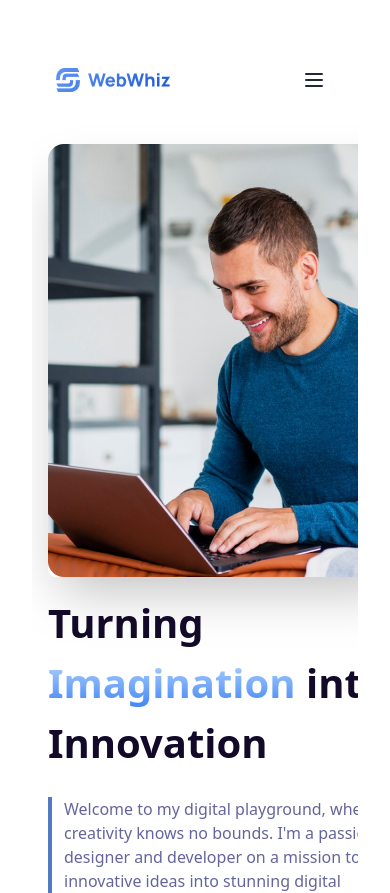
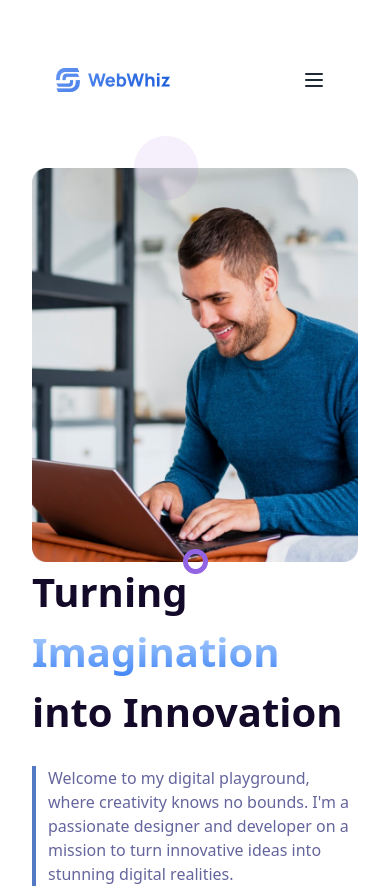
Before and after one commit to RashedAkash/webWhiz, a React (Vite) app: page / in a window 390 px wide. Shown: the top 893 px of the page. Built offline with nearby package versions, Linux system fonts and the light colour scheme.

Commit message:
banner section responsive complete

```diff
--- a/src/Components/Banner/Banner.jsx
+++ b/src/Components/Banner/Banner.jsx
@@ -3,14 +3,21 @@ import bannerImg from '../../assets/images/banner/banner.png'
 import RightTitle from '../../Shared/RightTitle/RightTitle';
 import RoudedBtn from '../../Shared/RoudedBtn/RoudedBtn';
 import MiddleTitle from '../../Shared/MiddleTitle/MiddleTitle';
+import Container from '../../Shared/Container/Container';
+import './banner.css'
+import roundImg from '../../assets/images/banner/round.png';
+import ellips from '../../assets/images/banner/Ellipse 2.png'
 
 const Banner = () => {
   return (
     <div>
-      <div className="hero  ">
-  <div className="hero-content flex-col lg:flex-row-reverse">
-          <div className=' md:w-1/2'>
-              <img src={bannerImg} className="max-w-sm rounded-lg shadow-2xl" />
+      <div className="  ">
+        <Container>
+          <div className=" py-10  flex-col gap-7 md:flex md:flex-row-reverse justify-between">
+          <div className='banner-bg relative   md:w-1/2'>
+              <img src={bannerImg} />
+              <img className=' absolute -top-8 right-40 ' src={roundImg} alt="" />
+              <img src={ellips} className=' absolute left-0 right-0 mx-auto -bottom-3 ' alt="" />
   </div>
     <div className=' md:w-1/2'>
             <div className='text-start'>
@@ -23,6 +30,7 @@ const Banner = () => {
       </div>
     </div>
   </div>
+  </Container>
 </div>
     </div>
   );
--- /dev/null
+++ b/src/Components/Banner/banner.css
@@ -0,0 +1,6 @@
+.banner-bg{
+  background-image: url('../../assets/images/banner/bg.png');
+  background-position: top;
+  background-repeat: no-repeat;
+  background-size: contain;
+}
```
Also changed, not shown: src/assets/images/banner/Ellipse 2.png (added).
